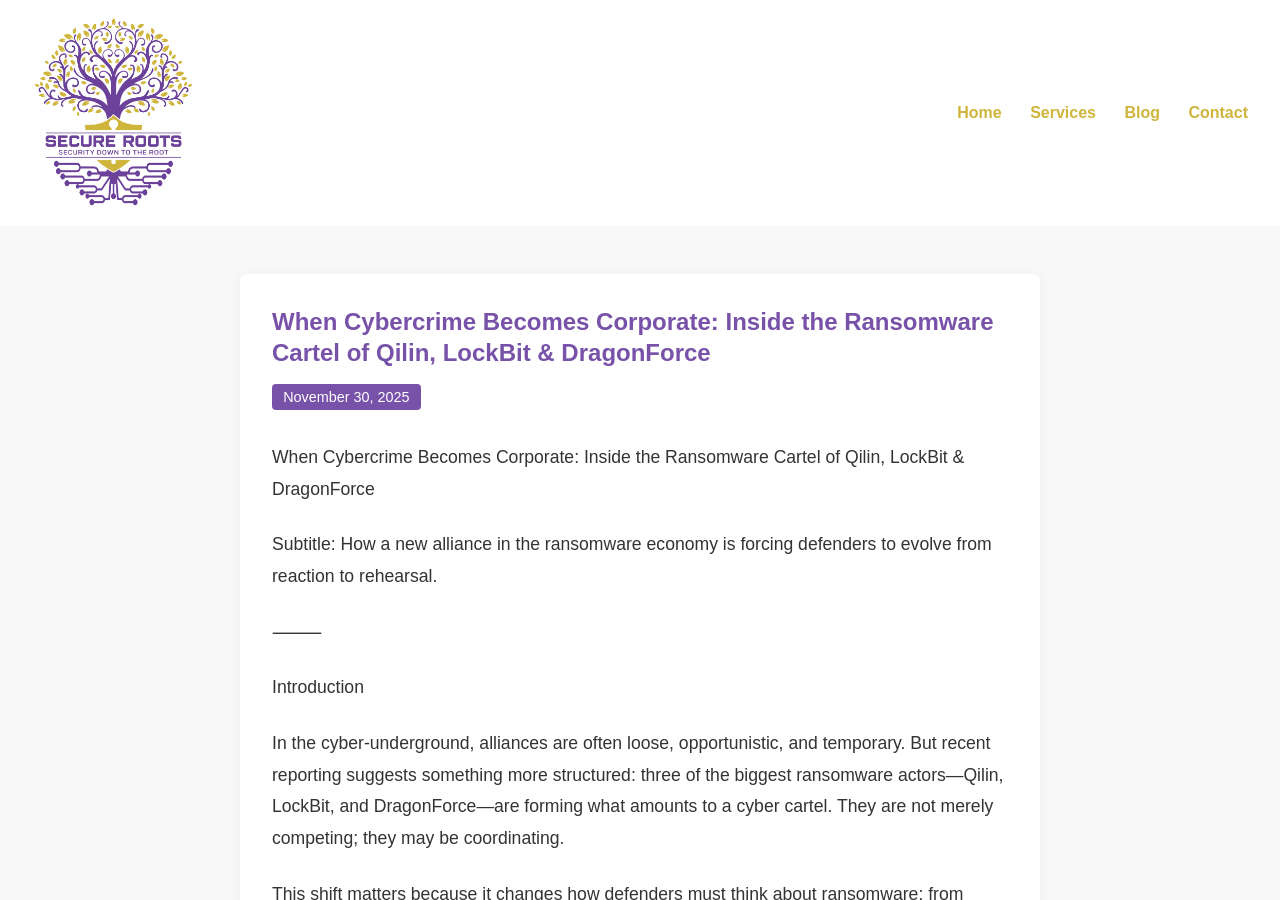
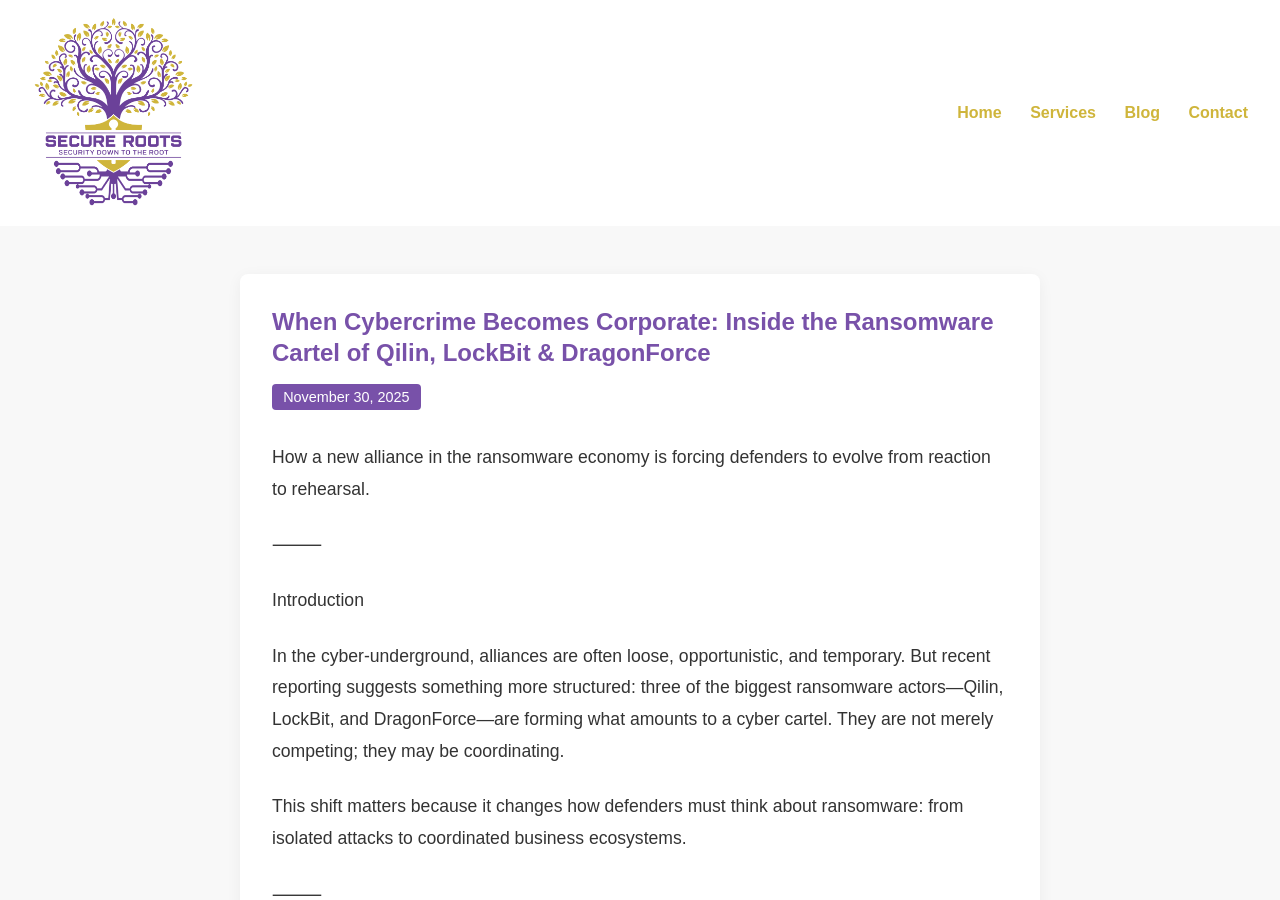
Before and after one commit to OG-MrB/secure-roots-website, a Jekyll site: the page built from _posts/2025-11-30-cyber-cartel.md, in a window 1280 px wide and 900 px high. Built offline with Jekyll 4.4.1, drawn with Linux system fonts in a browser that asks for light colours.

Commit message:
modify nov2025 post

```diff
--- a/_posts/2025-11-30-cyber-cartel.md
+++ b/_posts/2025-11-30-cyber-cartel.md
@@ -6,9 +6,7 @@
 image: /img/cybercriminals_have_jobs_too.png
 description: "Cybercrime isn’t chaos — it’s commerce. Discover why attackers have professionalized their trade, why every organization is a target, and how Secure Roots helps companies build cultures of security strong enough to withstand industrialized threat actors."
 ---
-When Cybercrime Becomes Corporate: Inside the Ransomware Cartel of Qilin, LockBit & DragonForce
-
-Subtitle: How a new alliance in the ransomware economy is forcing defenders to evolve from reaction to rehearsal.
+How a new alliance in the ransomware economy is forcing defenders to evolve from reaction to rehearsal.
 
 ⸻
 
```
Also changed, not shown: 1 other file.
